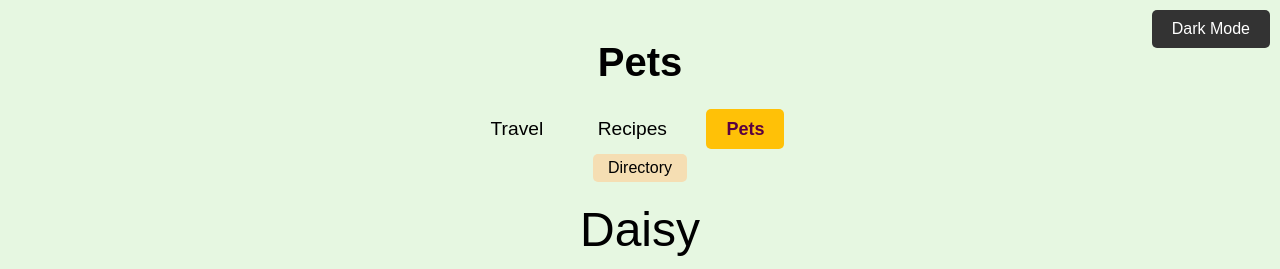
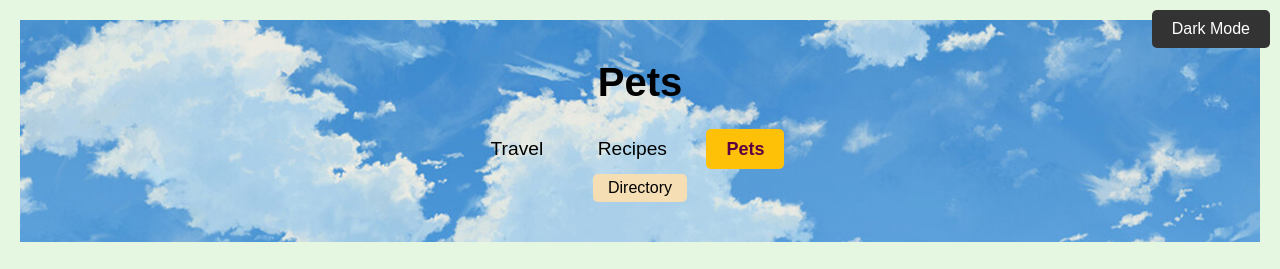
Before and after one commit to kumarannathan/commonfinal, a plain HTML site: page pets.html in a window 1280 px wide. Shown: the top 269 px of the page. Drawn offline with Linux system fonts and the light colour scheme.

Commit message:
Update pets.html

```diff
--- a/pets.html
+++ b/pets.html
@@ -6,8 +6,10 @@
     <title>Pets</title>
     <link rel="stylesheet" href="css/reset.css">
     <link rel="stylesheet" href="css/pets.css">
+    <link rel="icon" href="images/pets.png">
   </head>
   <body>
+<header>
     <a href="#main" id="skip">Skip to Main Content</a>
     <h1>Pets</h1>
     <nav>
@@ -37,6 +39,7 @@
         <a href="#cheeto">Cheeto</a>
       </div>
     </div>
+  </header>
     <!--Daisy -->
     <main id="main">
     <div>
```
